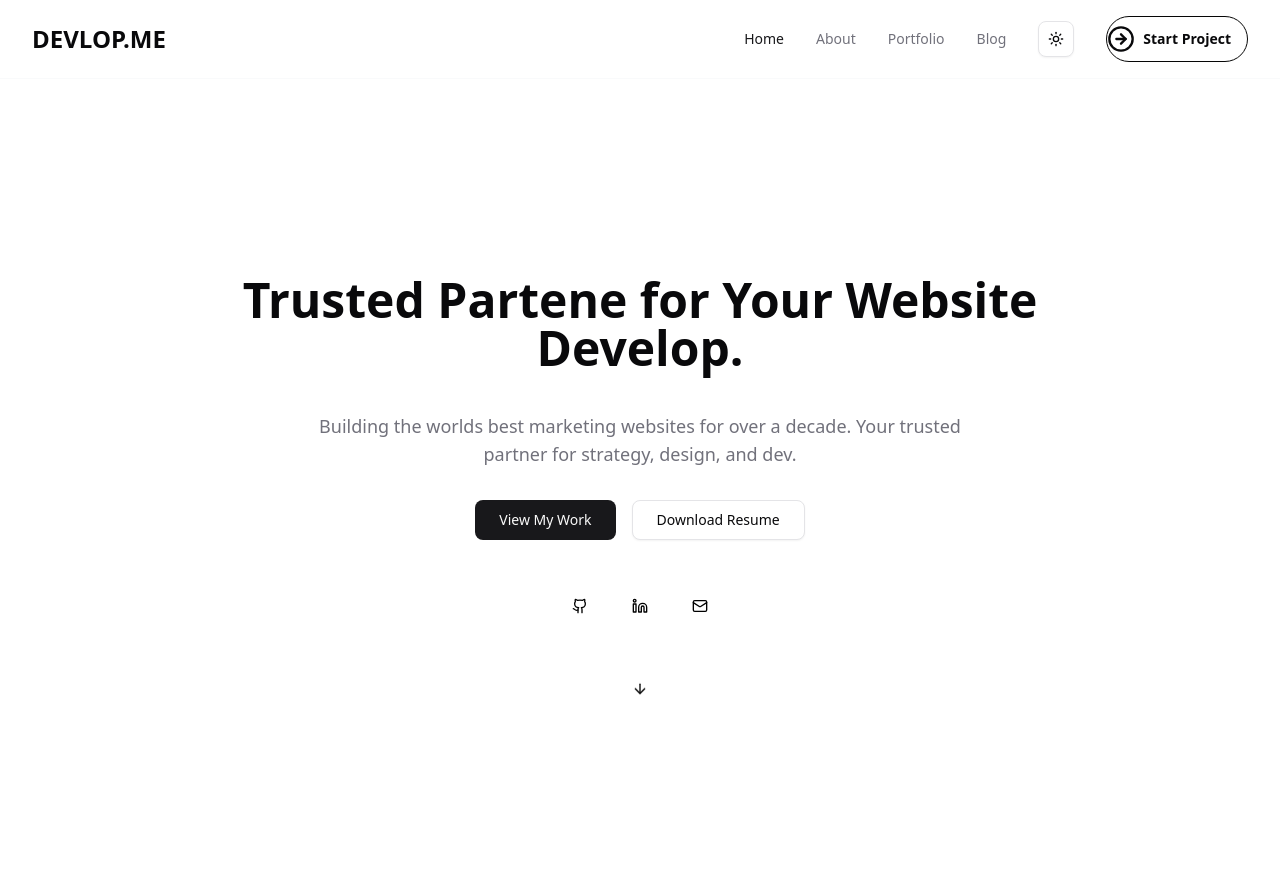
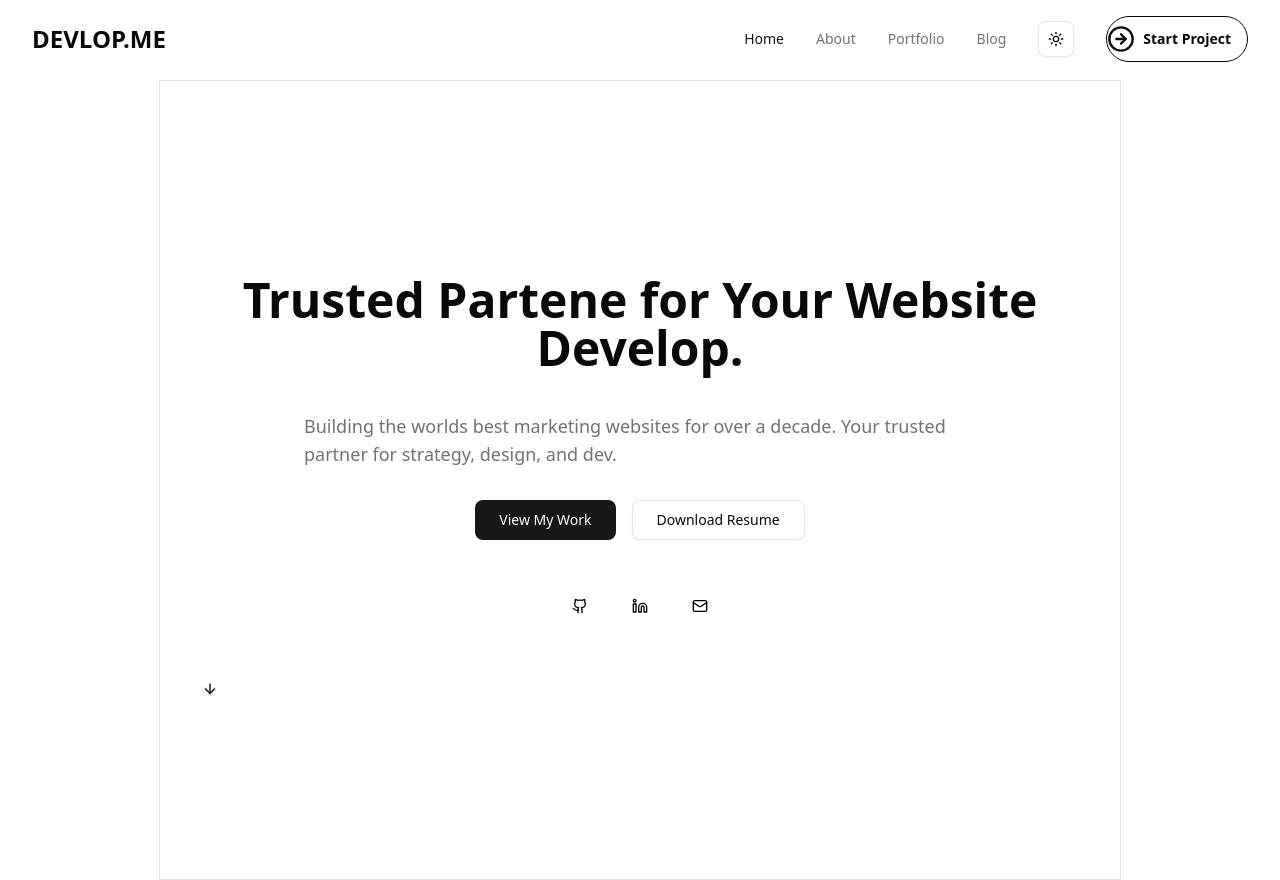
Before and after one commit to wptasmina/raintor-portfolio, a Next.js app: page / in a window 1280 px wide. Built offline with nearby package versions, Linux system fonts and the light colour scheme.

Commit message:
hero and feature section add

```diff
--- a/components/hero.tsx
+++ b/components/hero.tsx
@@ -14,8 +14,8 @@
   }
 
   return (
-    <section id="home" className="min-h-screen flex items-center justify-center px-4 sm:px-6 lg:px-8">
-      <div className="max-w-4xl mx-auto text-center">
+    <section id="home" className="min-h-screen flex items-center justify-center px-4 sm:px-6 lg:px-8 border">
+      <div className="max-w-4xl mx-auto">
         <div className="mb-8">
           {/* <SectionTitle
           heading="Trusted Partene for Your Website Develop."
```
